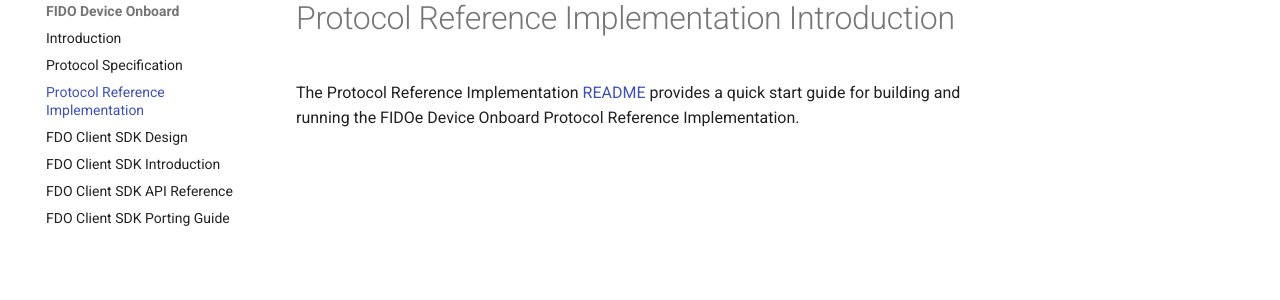
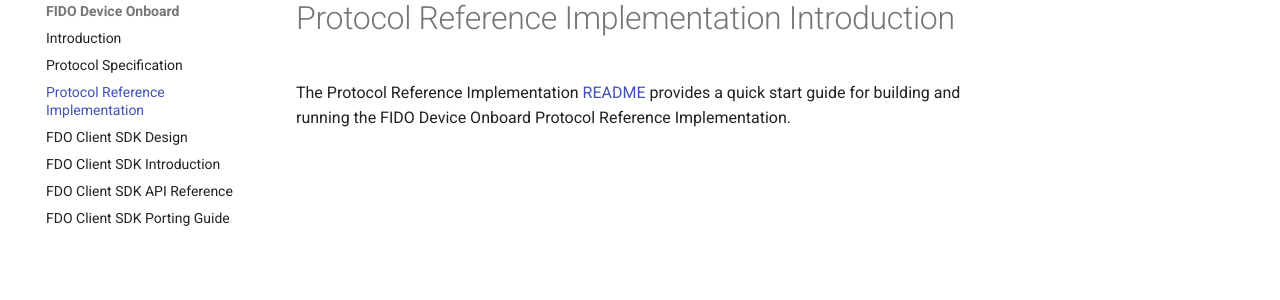
Before and after one commit to trbehera/docs, an MkDocs documentation site: the page built from docs/fdo/fdo-protocol-reference-implementation-introduction.md, in a window 1280 px wide. Shown: the part 148-448 px from the top of the page. Built offline with MkDocs 1.6.1 and Material for MkDocs 9.7.7, drawn with Linux system fonts in a browser that asks for light colours.

Commit message:
Review comments
Signed-off-by: Behera, Tushar Ranjan <tushar.ranjan.behera@intel.com>

```diff
--- a/docs/fdo/fdo-protocol-reference-implementation-introduction.md
+++ b/docs/fdo/fdo-protocol-reference-implementation-introduction.md
@@ -1,3 +1,3 @@
 # Protocol Reference Implementation Introduction
 
-The Protocol Reference Implementation [README](https://github.com/secure-device-onboard/pri-fidoiot/blob/0.5-rel/README.md) provides a quick start guide for building and running the FIDOe Device Onboard Protocol Reference Implementation.
+The Protocol Reference Implementation [README](https://github.com/secure-device-onboard/pri-fidoiot/blob/0.5-rel/README.md) provides a quick start guide for building and running the FIDO Device Onboard Protocol Reference Implementation.
```
Also changed, not shown: docs/fdo/fdo-client-sdk-api-reference.md (+1 -1 lines), docs/fdo/fdo-client-sdk-porting-guide.md (+3 -3 lines).
